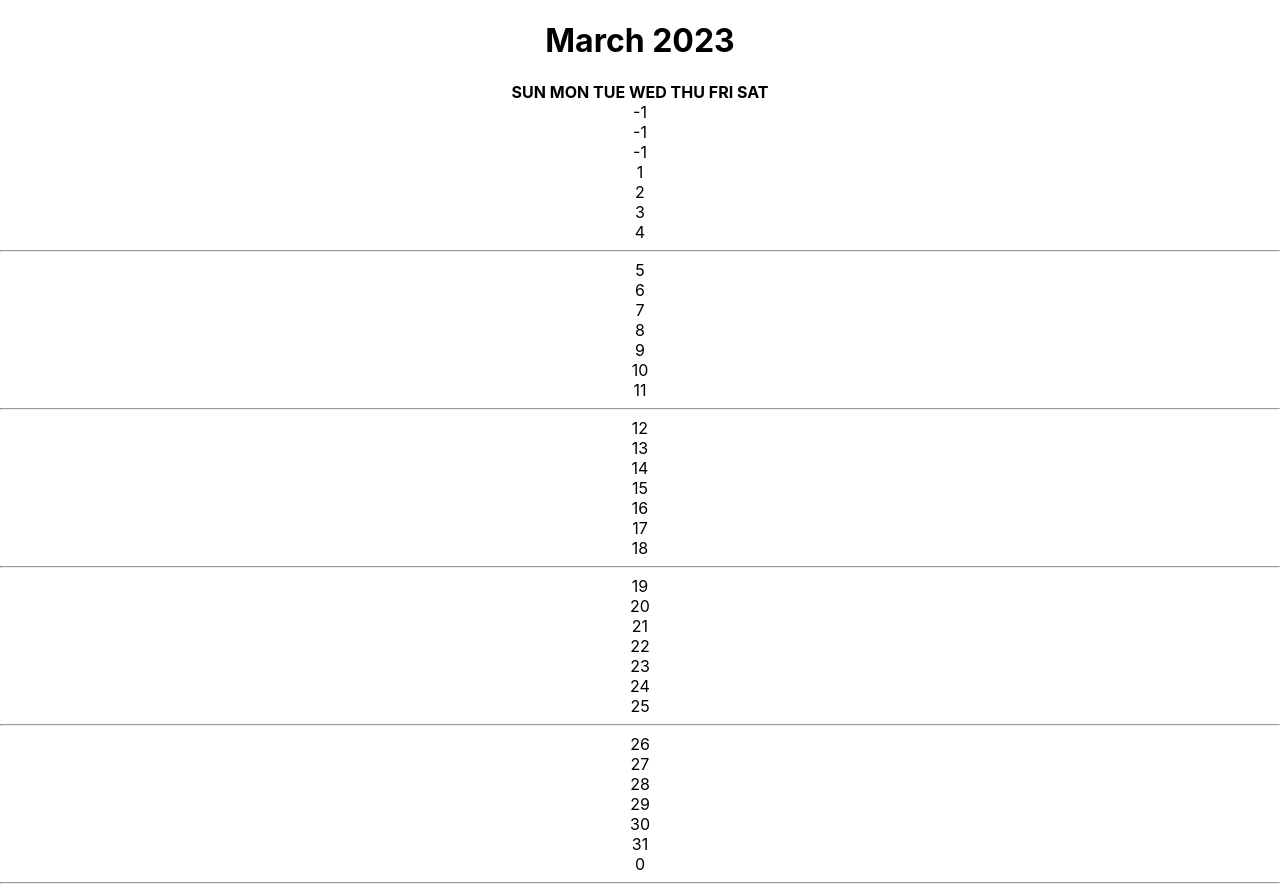
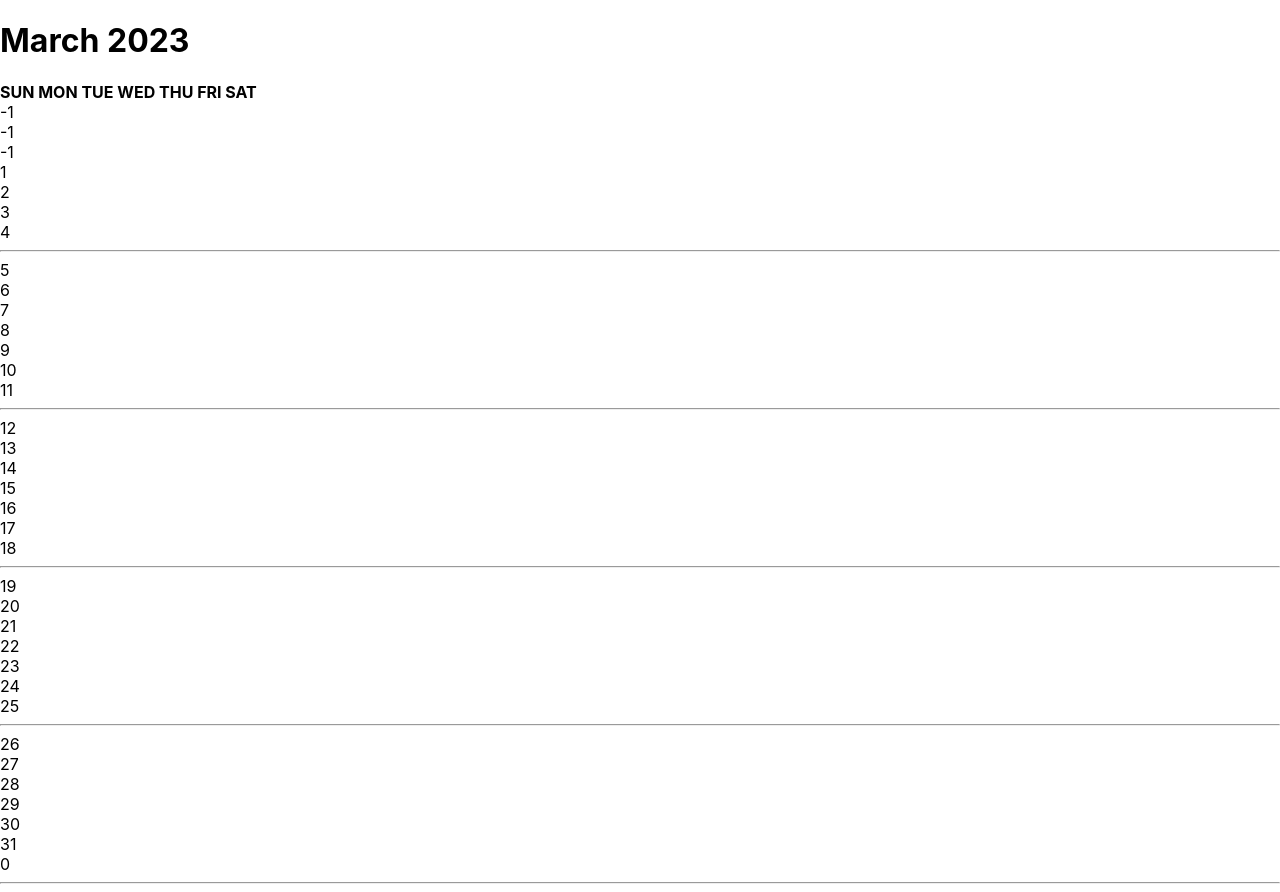
Before and after one commit to UlsanBigDev/ChunMa, a React (Create React App) app: page / in a window 1280 px wide. Built offline with nearby package versions, Linux system fonts and the light colour scheme.

Commit message:
for -> while

```diff
--- a/src/page/Calendar.tsx
+++ b/src/page/Calendar.tsx
@@ -26,13 +26,14 @@ function Calendar() {
     for (let i = 1; i<=lastDate; i++){
       arr.push(i);
     }
-    for (arr.length; arr.length < weekNum * 7; ){
+    while (arr.length < weekNum * 7){
       arr.push(0);
     }
 
+
+
     return (
       <div>
-        <center>
         <h1>{monthTemp[prevMonth]} {prevYear}</h1>
         {dayTemp.map((day)=>{
           return(
@@ -48,7 +49,6 @@ function Calendar() {
             return <div>{date}</div>
           }
         })}
-        </center>
       </div>
     );
   }
```
Lines whose indentation alone changed are shown as unchanged.
